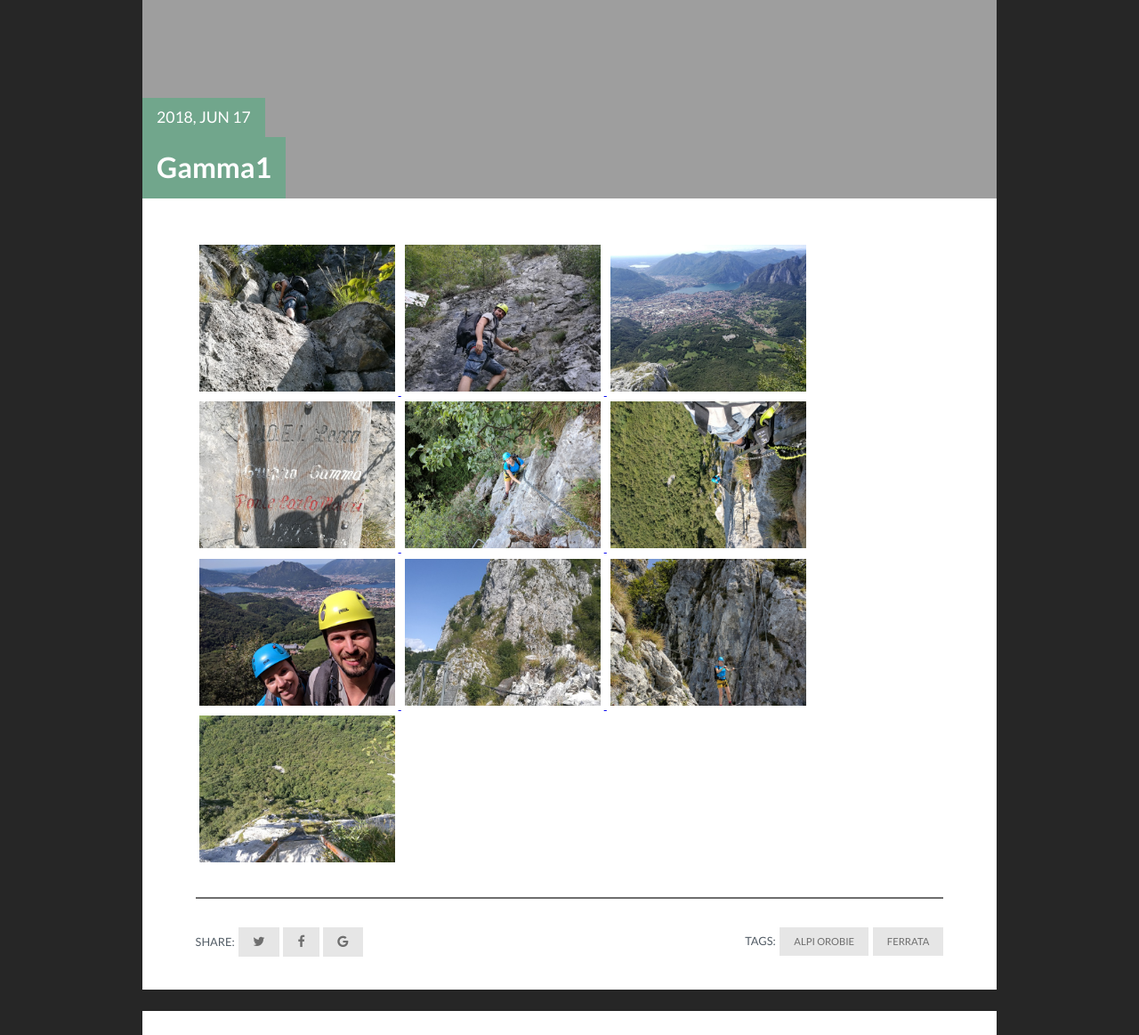
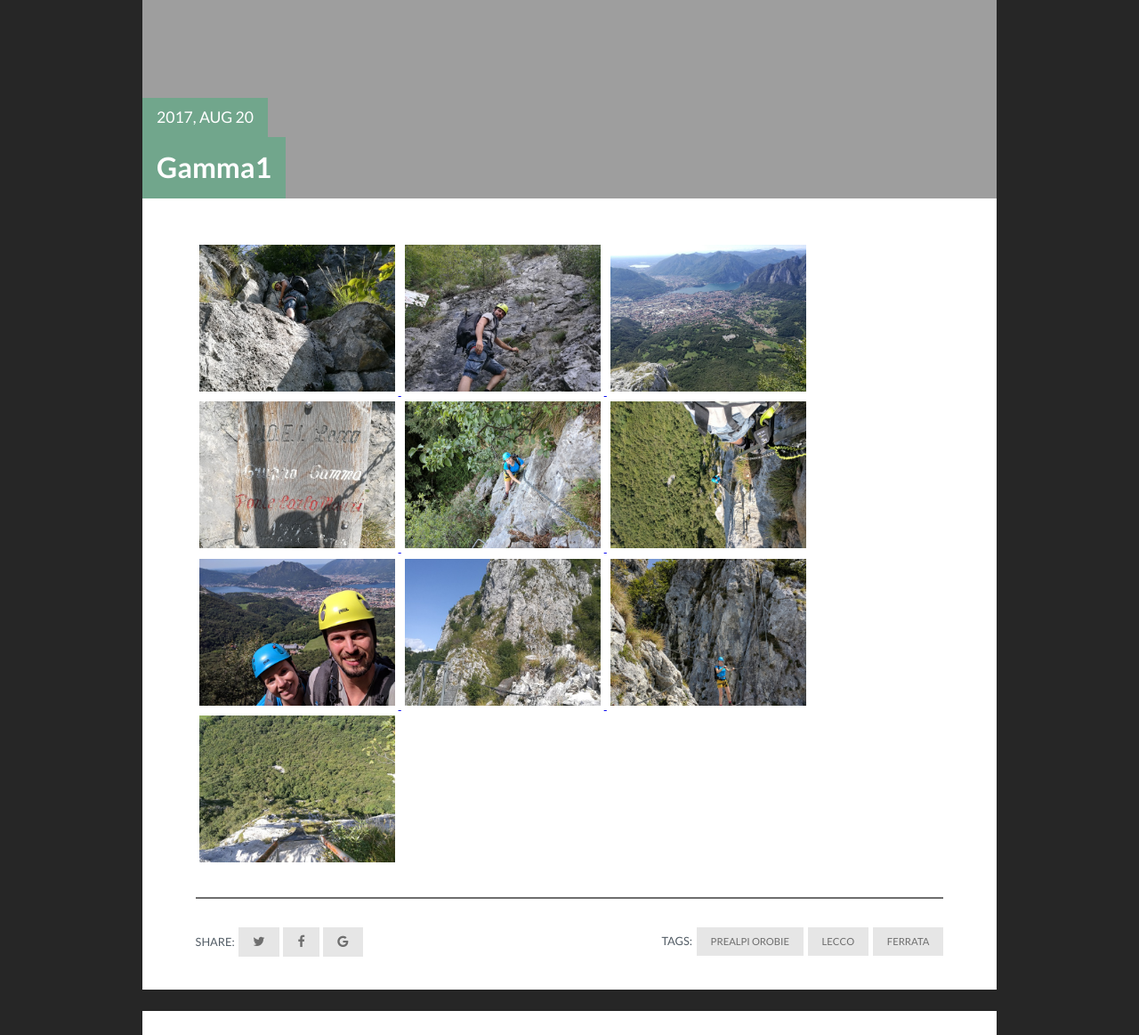
Before and after one commit to RCasatta/mirimonti, a Jekyll site: the page built from _posts/2017-08-20-gamma1.md, in a window 1280 px wide. Shown: the part 442-1605 px from the top of the page at 89% size. Built offline with Jekyll 4.4.1, drawn with Linux system fonts in a browser that asks for light colours; comment, search, counter and statistics services are not loaded.

Commit message:
Update and rename 2017-03-17-gamma1.md to 2017-08-20-gamma1.md

```diff
--- a/_posts/2017-03-17-gamma1.md
+++ b/_posts/2017-08-20-gamma1.md
@@ -2,9 +2,9 @@
 layout: post
 title: "Gamma1"
 img: In_vetta_Pizzo_d'Erna.jpg
-date: 2018-06-17
+date: 2017-08-20
 description: Descrizione breve
-tag: [Alpi Orobie, Ferrata]
+tag: [Prealpi Orobie,Lecco,Ferrata]
 img_dir: gamma1
 gps: 45.964769,9.802108
 ---
```
